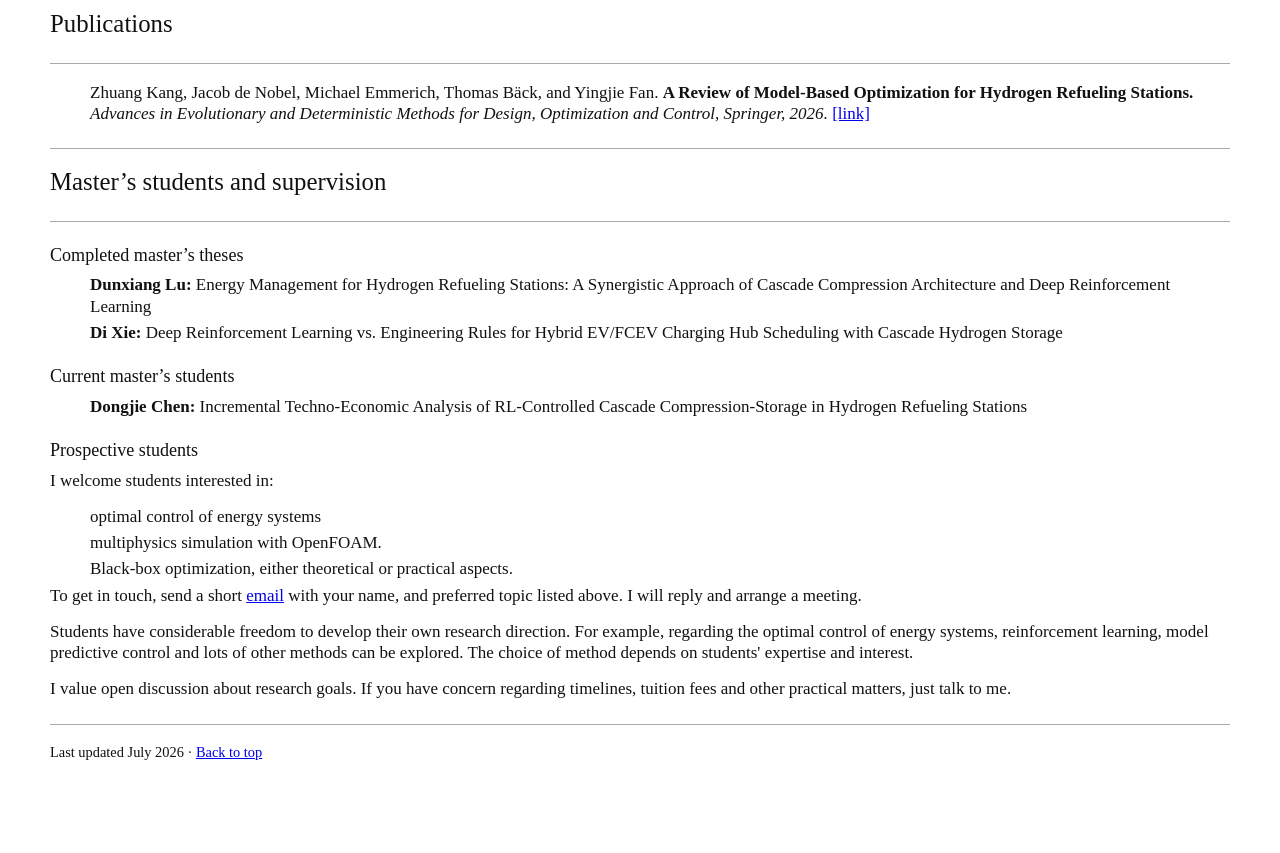
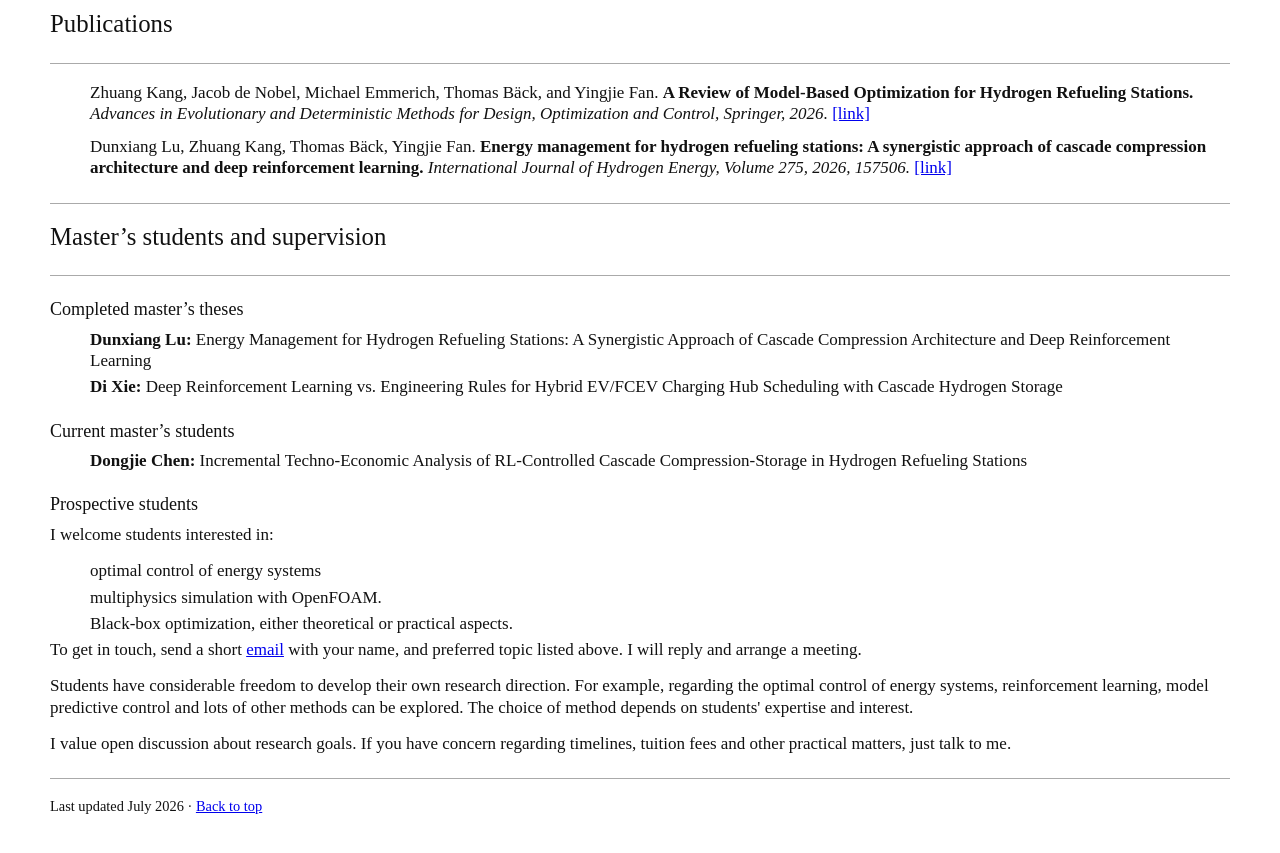
Before and after one commit to Proskahn/KangPage, a Next.js app: page / in a window 1280 px wide. Shown: the part 940-1793 px from the top of the page. Before the commit the page ends 1741 px from the top, so only its background shows below. Built offline with nearby package versions, Linux system fonts and the light colour scheme.

Commit message:
add new pub

```diff
--- a/app/page.tsx
+++ b/app/page.tsx
@@ -7,6 +7,12 @@ const publications = [
       "Advances in Evolutionary and Deterministic Methods for Design, Optimization and Control, Springer, 2026",
     href: "https://link.springer.com/chapter/10.1007/978-3-032-21893-3_17",
   },
+  {
+    title: "Energy management for hydrogen refueling stations: A synergistic approach of cascade compression architecture and deep reinforcement learning",
+    authors: "Dunxiang Lu, Zhuang Kang, Thomas Bäck, Yingjie Fan",
+    venue: "International Journal of Hydrogen Energy, Volume 275, 2026, 157506",
+    href: "https://authors.elsevier.com/sd/article/S0360-3199(26)04144-3",
+  }
 ];
 
 const formerStudents = [
```
